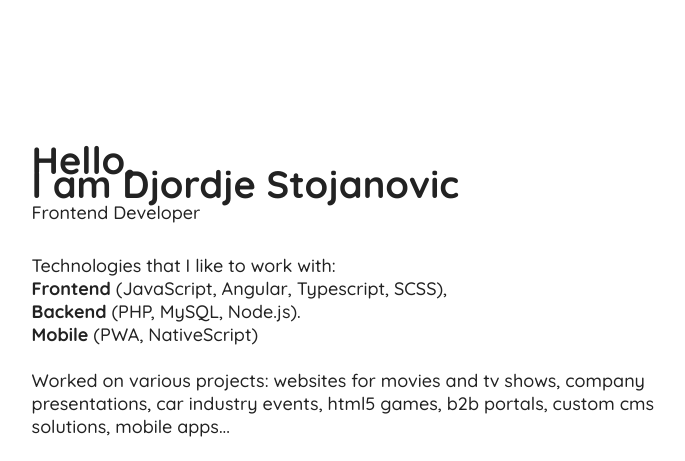
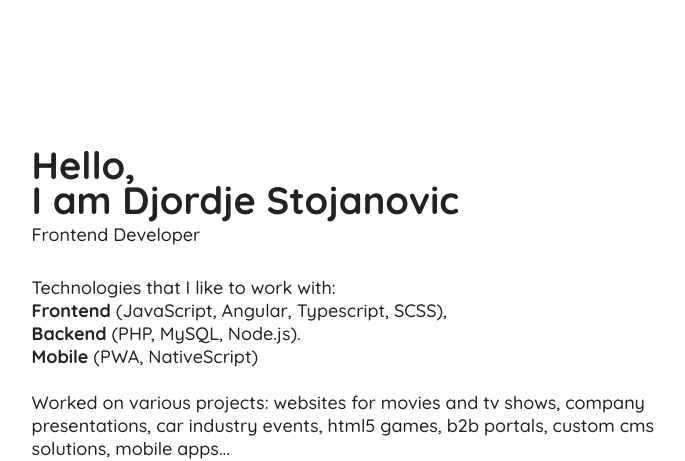
Before and after one commit to 100janovic/100janovic.github.io, a plain HTML site: page index.html in a window 1280 px wide. Shown: the top 461 px of the page, without its empty margins (166-851 px from the left). Drawn offline with Linux system fonts and the light colour scheme.

Commit message:
updated h1 style

```diff
--- a/css/index.css
+++ b/css/index.css
@@ -33,7 +33,7 @@ h1 {
   font-family: "Quicksand";
   font-weight: 700;
   font-size: 38px;
-  line-height: 24px;
+  line-height: 35px;
 }
 
 .content b {
```
